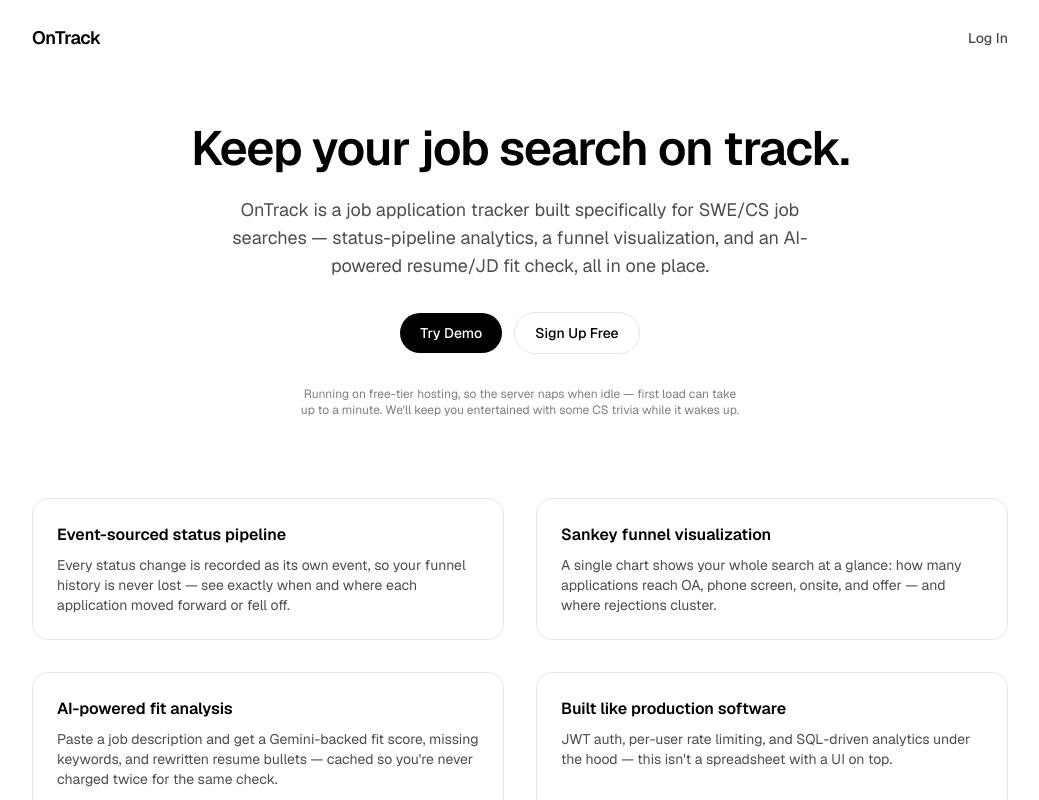
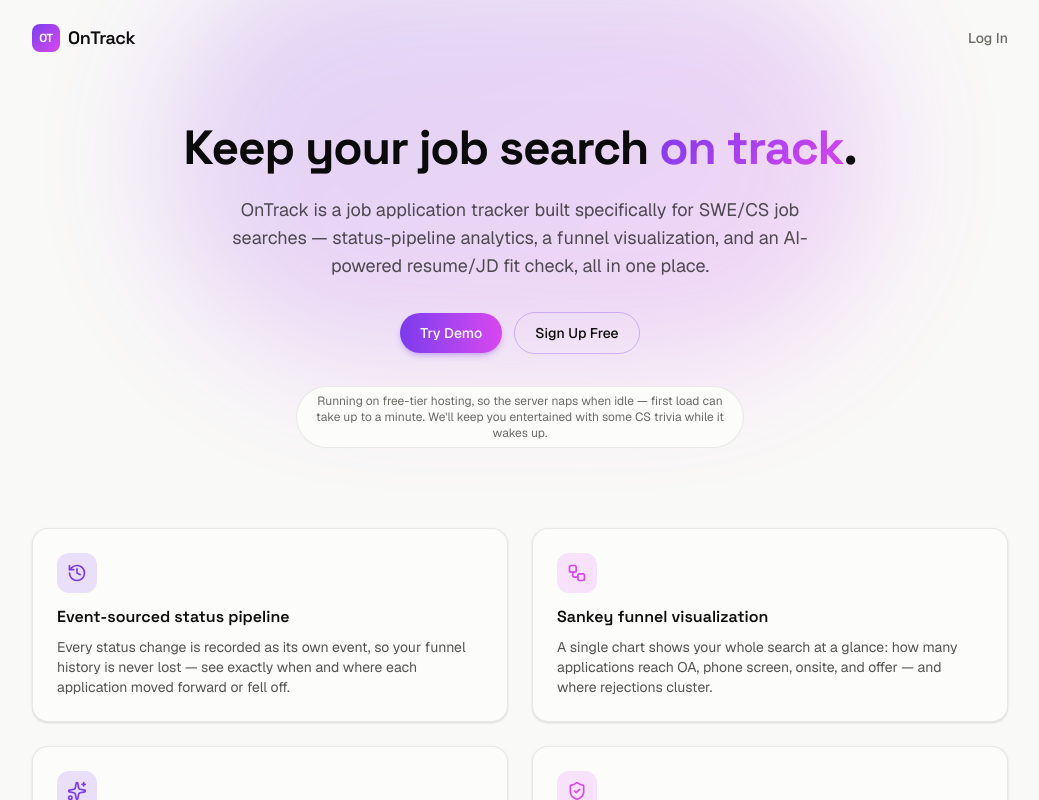
Before and after one commit to AbhinavGonthina/OnTrack, a Next.js app in the folder frontend/: page / in a window 1280 px wide. Shown: the top 800 px of the page, without its empty margins (120-1159 px from the left). Built offline with nearby package versions, Linux system fonts and the light colour scheme; no server answers.

Commit message:
Redesign Button/Badge primitives and landing page/nav with brand identity

```diff
--- a/frontend/src/app/page.tsx
+++ b/frontend/src/app/page.tsx
@@ -1,29 +1,39 @@
 "use client";
 
 import Link from "next/link";
+import { History, Workflow, Sparkles, ShieldCheck, type LucideIcon } from "lucide-react";
 import { useBackendWake } from "@/context/BackendWakeContext";
 import { Button } from "@/components/Button";
+import { Logo } from "@/components/Logo";
 
-const FEATURES = [
+const FEATURES: { title: string; description: string; icon: LucideIcon; accent: "brand" | "brand-secondary" }[] = [
   {
     title: "Event-sourced status pipeline",
     description:
       "Every status change is recorded as its own event, so your funnel history is never lost — see exactly when and where each application moved forward or fell off.",
+    icon: History,
+    accent: "brand",
   },
   {
     title: "Sankey funnel visualization",
     description:
       "A single chart shows your whole search at a glance: how many applications reach OA, phone screen, onsite, and offer — and where rejections cluster.",
+    icon: Workflow,
+    accent: "brand-secondary",
   },
   {
     title: "AI-powered fit analysis",
     description:
       "Paste a job description and get a Gemini-backed fit score, missing keywords, and rewritten resume bullets — cached so you're never charged twice for the same check.",
+    icon: Sparkles,
+    accent: "brand",
   },
   {
     title: "Built like production software",
     description:
       "JWT auth, per-user rate limiting, and SQL-driven analytics under the hood — this isn't a spreadsheet with a UI on top.",
+    icon: ShieldCheck,
+    accent: "brand-secondary",
   },
 ];
 
@@ -31,25 +41,31 @@
   const { startWaking } = useBackendWake();
 
   return (
-    <main className="flex-1 bg-white dark:bg-black">
+    <main className="flex-1 overflow-hidden bg-background">
       <nav className="mx-auto flex max-w-5xl items-center justify-between px-6 py-6">
-        <span className="text-lg font-semibold tracking-tight text-black dark:text-white">
+        <span className="flex items-center gap-2 font-display text-lg font-semibold tracking-tight text-foreground">
+          <Logo />
           OnTrack
         </span>
         <Link
           href="/login"
           onClick={startWaking}
-          className="text-sm font-medium text-black/70 hover:text-black dark:text-white/70 dark:hover:text-white"
+          className="text-sm font-medium text-muted hover:text-foreground"
         >
           Log In
         </Link>
       </nav>
 
-      <section className="mx-auto flex max-w-3xl flex-col items-center gap-6 px-6 pb-20 pt-12 text-center">
-        <h1 className="text-4xl font-semibold tracking-tight text-black sm:text-5xl dark:text-white">
-          Keep your job search on track.
+      <section className="relative">
+        <div
+          aria-hidden
+          className="pointer-events-none absolute -top-32 left-1/2 h-[420px] w-[720px] -translate-x-1/2 rounded-full bg-linear-to-br from-brand to-brand-secondary opacity-20 blur-3xl"
+        />
+        <div className="relative mx-auto flex max-w-3xl flex-col items-center gap-6 px-6 pb-20 pt-12 text-center">
+          <h1 className="font-display text-4xl font-bold tracking-tight text-foreground sm:text-5xl">
+            Keep your job search <span className="gradient-text">on track</span>.
           </h1>
-        <p className="max-w-xl text-lg text-black/70 dark:text-white/70">
+          <p className="max-w-xl text-lg text-foreground/70">
             OnTrack is a job application tracker built specifically for SWE/CS job searches —
             status-pipeline analytics, a funnel visualization, and an AI-powered resume/JD fit
             check, all in one place.
@@ -62,17 +78,30 @@
               <Button variant="secondary">Sign Up Free</Button>
             </Link>
           </div>
-        <p className="mt-2 max-w-md text-xs text-black/50 dark:text-white/50">
+          <p className="mt-2 max-w-md rounded-full border border-surface-border bg-surface px-4 py-1.5 text-xs text-muted">
             Running on free-tier hosting, so the server naps when idle — first load can take up to
             a minute. We&apos;ll keep you entertained with some CS trivia while it wakes up.
           </p>
+        </div>
       </section>
 
-      <section className="mx-auto grid max-w-5xl grid-cols-1 gap-8 px-6 pb-24 sm:grid-cols-2">
+      <section className="mx-auto grid max-w-5xl grid-cols-1 gap-6 px-6 pb-24 sm:grid-cols-2">
         {FEATURES.map((feature) => (
-          <div key={feature.title} className="rounded-2xl border border-black/10 p-6 dark:border-white/15">
-            <h2 className="text-base font-semibold text-black dark:text-white">{feature.title}</h2>
-            <p className="mt-2 text-sm text-black/70 dark:text-white/70">{feature.description}</p>
+          <div
+            key={feature.title}
+            className="card p-6 shadow-sm transition-shadow hover:shadow-md"
+          >
+            <div
+              className="mb-3 flex h-10 w-10 items-center justify-center rounded-xl"
+              style={{
+                backgroundColor: `color-mix(in srgb, var(--${feature.accent}) 15%, transparent)`,
+                color: `var(--${feature.accent})`,
+              }}
+            >
+              <feature.icon size={20} />
+            </div>
+            <h2 className="font-display text-base font-semibold text-foreground">{feature.title}</h2>
+            <p className="mt-2 text-sm text-foreground/70">{feature.description}</p>
           </div>
         ))}
       </section>
--- a/frontend/src/components/AppNav.tsx
+++ b/frontend/src/components/AppNav.tsx
@@ -1,11 +1,20 @@
 "use client";
 
 import Link from "next/link";
-import { useRouter } from "next/navigation";
+import { usePathname, useRouter } from "next/navigation";
+import { LogOut } from "lucide-react";
 import { useAuth } from "@/context/AuthContext";
+import { Logo } from "@/components/Logo";
+
+const LINKS = [
+  { href: "/dashboard", label: "Dashboard" },
+  { href: "/applications", label: "Applications" },
+  { href: "/profile", label: "Profile" },
+];
 
 export function AppNav() {
   const router = useRouter();
+  const pathname = usePathname();
   const { isAuthenticated, user, logout } = useAuth();
 
   if (!isAuthenticated) {
@@ -22,31 +31,43 @@
   }
 
   return (
-    <nav className="flex items-center justify-between border-b border-black/10 px-6 py-3 text-sm dark:border-white/10">
-      <div className="flex items-center gap-4">
-        <Link href="/dashboard" className="font-semibold text-black dark:text-white">
-          OnTrack
+    <nav className="flex items-center justify-between border-b border-surface-border bg-surface px-6 py-3 text-sm">
+      <div className="flex items-center gap-2">
+        <Link href="/dashboard" className="mr-2 flex items-center gap-2 font-display font-semibold text-foreground">
+          <Logo size={24} />
         </Link>
-        <Link href="/dashboard" className="text-black/70 hover:text-black dark:text-white/70 dark:hover:text-white">
-          Dashboard
-        </Link>
-        <Link
-          href="/applications"
-          className="text-black/70 hover:text-black dark:text-white/70 dark:hover:text-white"
-        >
-          Applications
-        </Link>
-        <Link href="/profile" className="text-black/70 hover:text-black dark:text-white/70 dark:hover:text-white">
-          Profile
-        </Link>
+        {LINKS.map((link) => {
+          const isActive = pathname.startsWith(link.href);
+          return (
+            <Link
+              key={link.href}
+              href={link.href}
+              className={`rounded-full px-3 py-1.5 font-medium transition-colors ${
+                isActive
+                  ? "bg-brand/10 text-brand"
+                  : "text-muted hover:text-foreground"
+              }`}
+            >
+              {link.label}
+            </Link>
+          );
+        })}
       </div>
-      <div className="flex items-center gap-4">
-        {user && <span className="hidden text-black/50 sm:inline dark:text-white/50">{user.email}</span>}
+      <div className="flex items-center gap-3">
+        {user && (
+          <span
+            title={user.email}
+            className="flex h-7 w-7 items-center justify-center rounded-full bg-linear-to-br from-brand to-brand-secondary text-xs font-semibold text-white"
+          >
+            {user.email[0].toUpperCase()}
+          </span>
+        )}
         <button
           onClick={handleLogout}
-          className="font-medium text-black underline dark:text-white"
+          title="Log out"
+          className="flex items-center gap-1.5 font-medium text-muted hover:text-foreground"
         >
-          Log out
+          <LogOut size={16} />
         </button>
       </div>
     </nav>
--- /dev/null
+++ b/frontend/src/components/Badge.tsx
@@ -0,0 +1,22 @@
+import type { ApplicationStatus } from "@/lib/types";
+import { STATUS_LABELS, getStatusColor } from "@/lib/statusLabels";
+
+interface BadgeProps {
+  label: string;
+  color: string;
+}
+
+export function Badge({ label, color }: BadgeProps) {
+  return (
+    <span
+      className="inline-flex w-fit items-center rounded-full px-2.5 py-1 text-xs font-medium whitespace-nowrap"
+      style={{ backgroundColor: `${color}1a`, color }}
+    >
+      {label}
+    </span>
+  );
+}
+
+export function StatusBadge({ status }: { status: ApplicationStatus }) {
+  return <Badge label={STATUS_LABELS[status]} color={getStatusColor(status)} />;
+}
--- a/frontend/src/components/Button.tsx
+++ b/frontend/src/components/Button.tsx
@@ -8,9 +8,9 @@
 
 const VARIANT_CLASSES: Record<ButtonVariant, string> = {
   primary:
-    "bg-black text-white hover:bg-zinc-800 dark:bg-white dark:text-black dark:hover:bg-zinc-200",
+    "bg-linear-to-r from-brand to-brand-secondary text-white shadow-md shadow-brand/25 hover:shadow-lg hover:shadow-brand/30 hover:brightness-110 active:scale-95",
   secondary:
-    "border border-black/10 text-black hover:bg-black/5 dark:border-white/20 dark:text-white dark:hover:bg-white/10",
+    "border border-brand/30 text-foreground hover:bg-brand/10 hover:border-brand/50 active:scale-95",
 };
 
 export function Button({
@@ -22,7 +22,7 @@
 }: ButtonProps) {
   return (
     <button
-      className={`rounded-full px-5 py-2.5 text-sm font-medium transition-colors disabled:cursor-not-allowed disabled:opacity-50 ${VARIANT_CLASSES[variant]} ${className}`}
+      className={`rounded-full px-5 py-2.5 text-sm font-medium transition-all disabled:cursor-not-allowed disabled:opacity-50 disabled:hover:brightness-100 disabled:active:scale-100 ${VARIANT_CLASSES[variant]} ${className}`}
       disabled={disabled}
       {...props}
     >
--- /dev/null
+++ b/frontend/src/components/Logo.tsx
@@ -0,0 +1,10 @@
+export function Logo({ size = 28 }: { size?: number }) {
+  return (
+    <span
+      className="inline-flex shrink-0 items-center justify-center rounded-lg bg-linear-to-br from-brand to-brand-secondary font-display font-bold text-white"
+      style={{ width: size, height: size, fontSize: size * 0.42 }}
+    >
+      OT
+    </span>
+  );
+}
```
Lines whose indentation alone changed are shown as unchanged.
